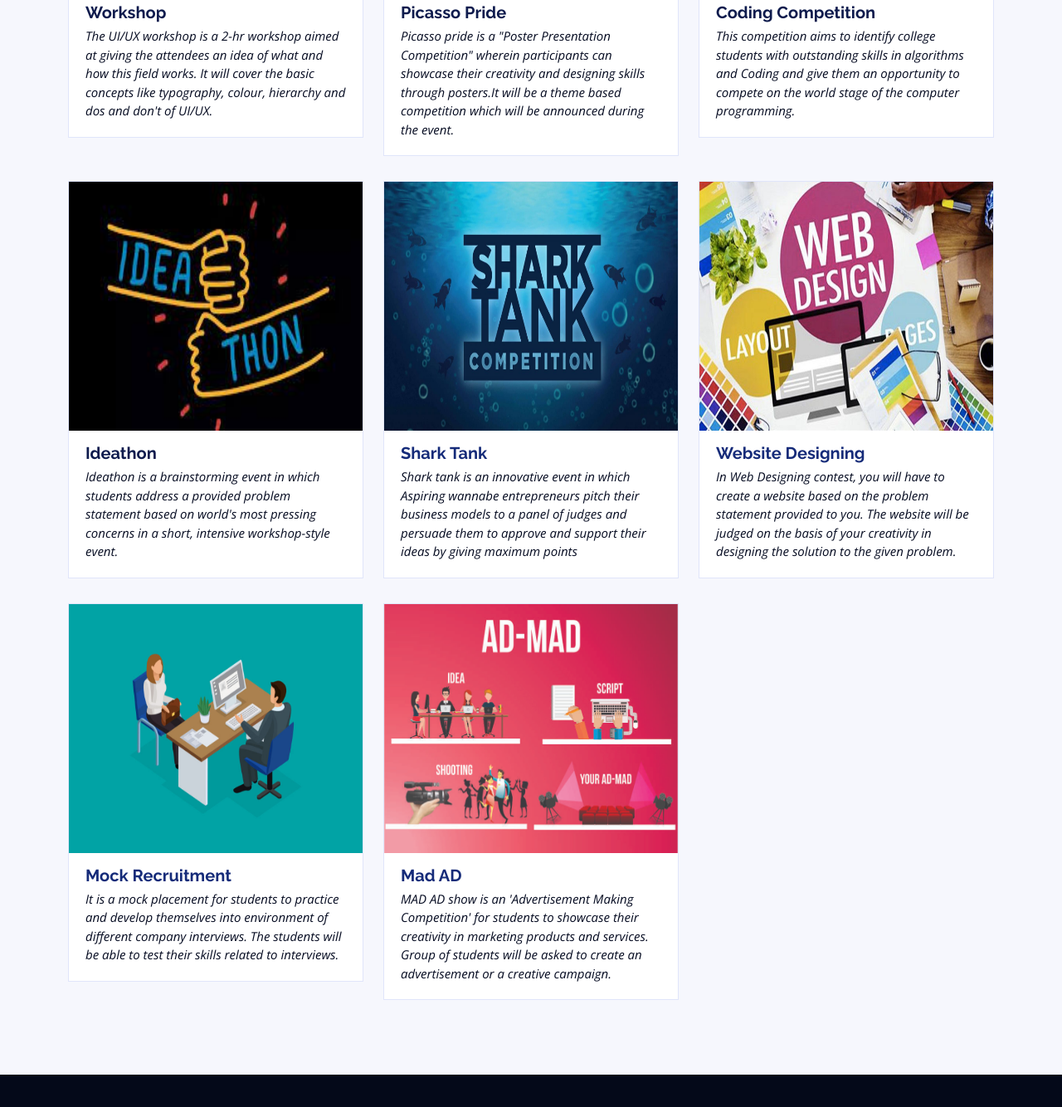
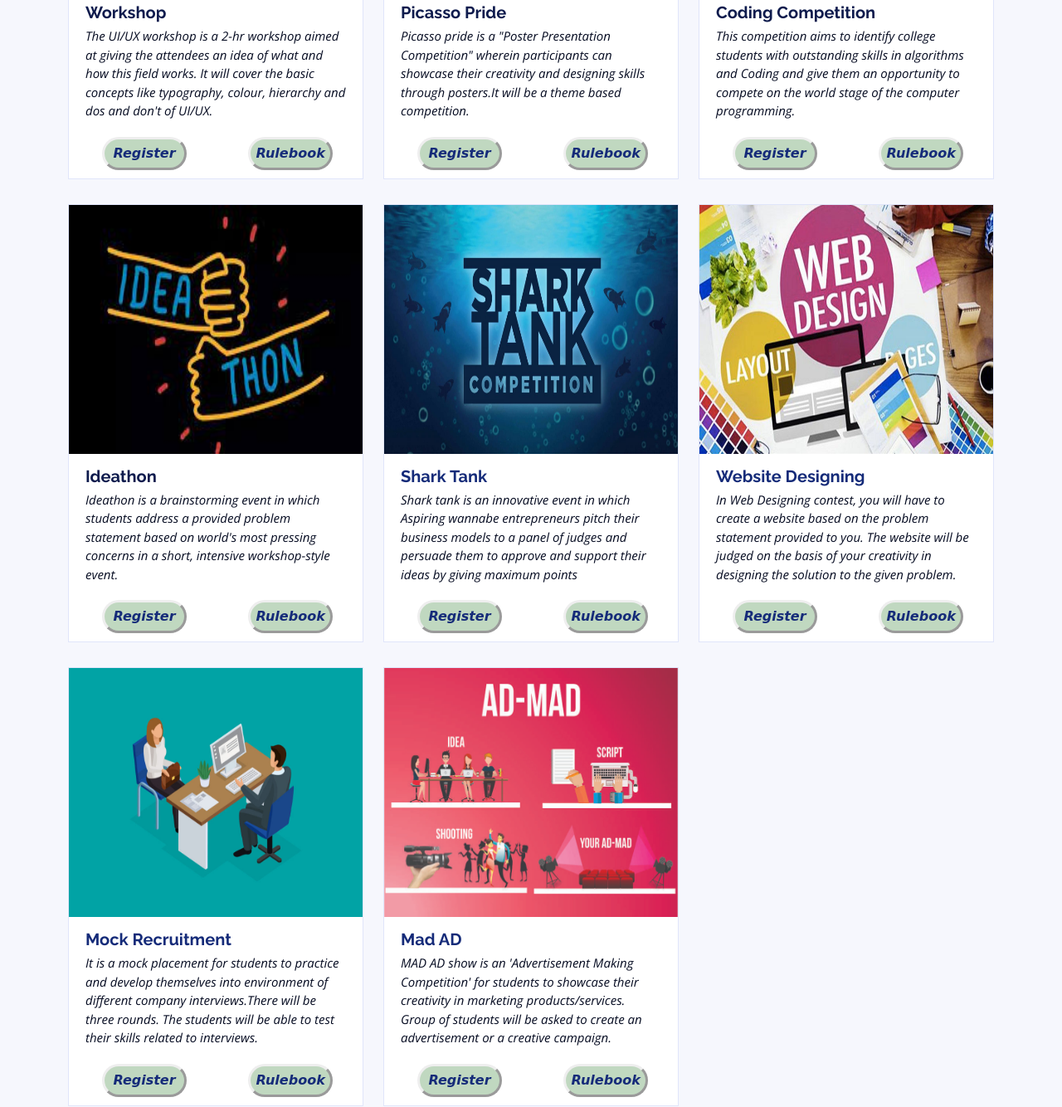
Before and after one commit to ektaa1/utkarsh, a plain HTML site: page index.html in a window 1280 px wide. Shown: the part 3109-4443 px from the top of the page at 83% size. Drawn offline with nearby package versions, Linux system fonts and the light colour scheme.

Commit message:
Add files via upload

```diff
--- a/index.html
+++ b/index.html
@@ -289,6 +289,8 @@
               <p>The UI/UX workshop is a 2-hr workshop aimed at giving the attendees an idea of what and how this field works.
                 It will cover the basic concepts like typography, colour, hierarchy and dos and don't of UI/UX.
               </p>
+              <button> <a href="https://docs.google.com/forms/d/e/1FAIpQLSeBnHv5B-oaPZWaATE3QSa9rVnjWnozXqtwpwISYKuGqwKdEg/formResponse">Register</a></button>
+              <button> <a href="">Rulebook</a> </button>
             </div>
           </div>
           <div class="col-lg-4 col-md-6">
@@ -298,8 +300,9 @@
               </div>
               <h3>Picasso Pride</h3>
               <p>Picasso pride is a "Poster Presentation Competition" wherein participants can showcase their
-                creativity and designing skills through posters.It will be a theme based competition which
-                 will be announced during the event. </p>
+                creativity and designing skills through posters.It will be a theme based competition. </p>
+                 <button> <a href="https://docs.google.com/forms/d/e/1FAIpQLSeBnHv5B-oaPZWaATE3QSa9rVnjWnozXqtwpwISYKuGqwKdEg/formResponse">Register</a></button>
+              <button> <a href="">Rulebook</a> </button>
             </div>
           </div>
           <div class="col-lg-4 col-md-6">
@@ -311,6 +314,8 @@
               <p>This competition aims to identify college students with outstanding skills in algorithms
                 and Coding and give them an opportunity to compete on the world stage of the computer
                 programming.</p>
+                <button> <a href="https://docs.google.com/forms/d/e/1FAIpQLSeBnHv5B-oaPZWaATE3QSa9rVnjWnozXqtwpwISYKuGqwKdEg/formResponse">Register</a></button>
+              <button> <a href="">Rulebook</a> </button>
             </div>
           </div>
           <div class="col-lg-4 col-md-6">
@@ -322,6 +327,8 @@
               <p>Ideathon is a brainstorming event in which students address a provided problem statement
                 based on world's most pressing concerns in a short, intensive workshop-style event.
               </p>
+              <button> <a href="https://docs.google.com/forms/d/e/1FAIpQLSeBnHv5B-oaPZWaATE3QSa9rVnjWnozXqtwpwISYKuGqwKdEg/formResponse">Register</a></button>
+              <button> <a href="">Rulebook</a> </button>
             </div>
           </div>
           <div class="col-lg-4 col-md-6">
@@ -333,6 +340,8 @@
               <p>Shark tank is an innovative event in which Aspiring wannabe entrepreneurs pitch their
                 business models to a panel of judges and persuade them to approve and support their
                 ideas by giving maximum points</p>
+                <button> <a href="https://docs.google.com/forms/d/e/1FAIpQLSeBnHv5B-oaPZWaATE3QSa9rVnjWnozXqtwpwISYKuGqwKdEg/formResponse">Register</a></button>
+              <button> <a href="">Rulebook</a> </button>
             </div>
           </div>
           <div class="col-lg-4 col-md-6">
@@ -344,6 +353,8 @@
               <p>In Web Designing contest, you will have to create a website based on the
                 problem statement provided to you. The website will be judged on the basis of your
                 creativity in designing the solution to the given problem.</p>
+                <button> <a href="https://docs.google.com/forms/d/e/1FAIpQLSeBnHv5B-oaPZWaATE3QSa9rVnjWnozXqtwpwISYKuGqwKdEg/formResponse">Register</a></button>
+              <button> <a href="">Rulebook</a> </button>
             </div>
           </div>
           <div class="col-lg-4 col-md-6">
@@ -353,8 +364,10 @@
               </div>
               <h3><a href="#">Mock Recruitment</a></h3>
               <p>It is a mock placement for students to practice and develop themselves into environment
-                of different company interviews. The students will be able to test their skills related to interviews.
+                of different company interviews.There will be three rounds. The students will be able to test their skills related to interviews.
               </p>
+              <button> <a href="https://docs.google.com/forms/d/e/1FAIpQLSeBnHv5B-oaPZWaATE3QSa9rVnjWnozXqtwpwISYKuGqwKdEg/formResponse">Register</a></button>
+              <button> <a href="">Rulebook</a> </button>
             </div>
           </div>
           <div class="col-lg-4 col-md-6">
@@ -363,9 +376,11 @@
                 <img src="assets/img/competitions/mad ad.jpg" alt="Mad Ad" class="img-fluid">
               </div>
               <h3><a href="#">Mad AD</a></h3>
-              <p>MAD AD show is an 'Advertisement Making Competition' for students to showcase their creativity in marketing products and services.
+              <p>MAD AD show is an 'Advertisement Making Competition' for students to showcase their creativity in marketing products/services.
                 Group of students will be asked to create an advertisement or a creative campaign.
               </p>
+              <button> <a href="https://docs.google.com/forms/d/e/1FAIpQLSeBnHv5B-oaPZWaATE3QSa9rVnjWnozXqtwpwISYKuGqwKdEg/formResponse">Register</a></button>
+              <button> <a href="">Rulebook</a> </button>
             </div>
           </div>
 
```
